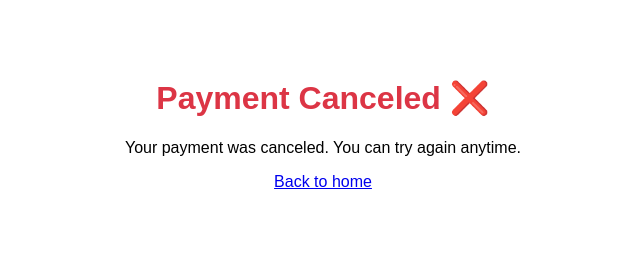
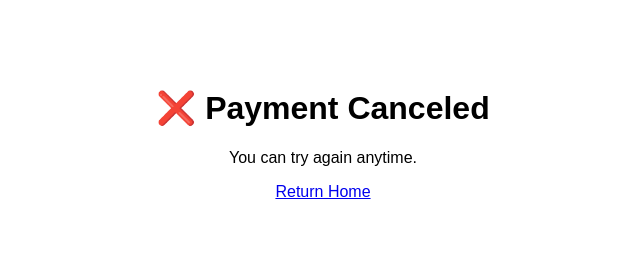
Before and after one commit to Nick80085/my-pass-site, a plain HTML site: page cancel.html in a window 1280 px wide. Shown: the whole page, without its empty margins (317-957 px from the left). Drawn offline with Linux system fonts and the light colour scheme.

Commit message:
Simplify and style payment canceled page

```diff
--- a/cancel.html
+++ b/cancel.html
@@ -1,23 +1,9 @@
 <!DOCTYPE html>
-<html lang="en">
-  <head>
-    <meta charset="UTF-8" />
-    <meta name="viewport" content="width=device-width, initial-scale=1.0" />
-    <title>Payment Canceled</title>
-    <style>
-      body {
-        font-family: Arial, sans-serif;
-        text-align: center;
-        padding: 50px;
-      }
-      h1 {
-        color: #dc3545;
-      }
-    </style>
-  </head>
-  <body>
-    <h1>Payment Canceled ❌</h1>
-    <p>Your payment was canceled. You can try again anytime.</p>
-    <a href="/">Back to home</a>
+<html>
+  <head><meta charset="UTF-8"><title>Payment Canceled</title></head>
+  <body style="text-align:center;font-family:sans-serif;padding:60px;">
+    <h1>❌ Payment Canceled</h1>
+    <p>You can try again anytime.</p>
+    <a href="/">Return Home</a>
   </body>
 </html>
```
